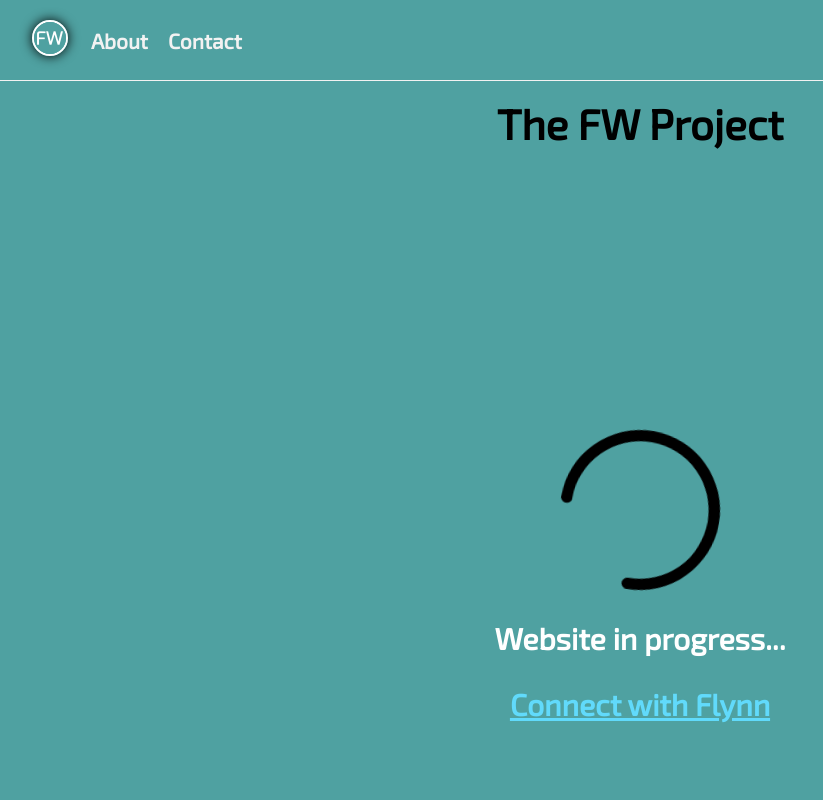
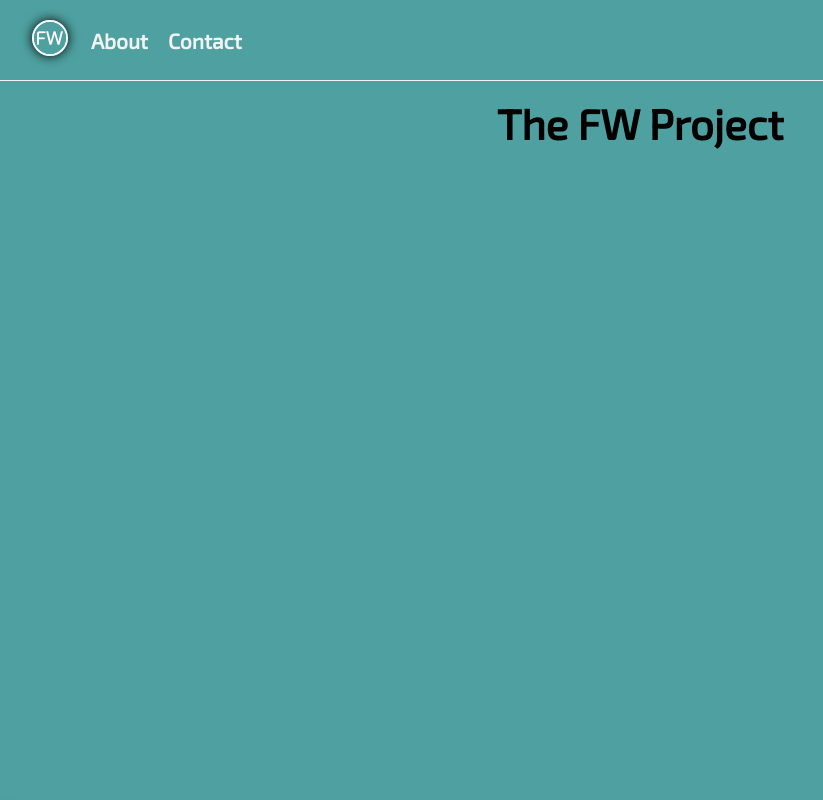
Before and after one commit to flynnWhelehan/website, a React (Create React App) app in the folder website/frontend/: page / in a window 1280 px wide. Shown: the top 800 px of the page, without its empty margins (0-823 px from the left). Built offline with nearby package versions, Linux system fonts and the light colour scheme.

Commit message:
Remove '/ from routing. Problematic, better to stay always as /website for home.

```diff
--- a/website/frontend/src/App.js
+++ b/website/frontend/src/App.js
@@ -13,7 +13,6 @@ function App() {
         <Navbar/>
         <h1 className="title">The FW Project</h1>
         <Routes>
-          <Route path="/" element={<Home />} />
           <Route path="/website" element={<Home />} />
           <Route path="/about" element={<About />} />
         </Routes>
--- a/website/frontend/src/components/Navbar.js
+++ b/website/frontend/src/components/Navbar.js
@@ -43,7 +43,7 @@ function Navbar() {
 
   return (
     <div className={`navbar ${shrink ? 'shrink' : ''} ${opaque ? 'opaque' : ''}`}>
-      <Link to="/">
+      <Link to="/website">
         <img src={FwLogo} alt="FW Logo / Home" className={`logo ${shrink ? 'shrink' : ''}`} />
       </Link>
       <div className="title-and-links">
```
